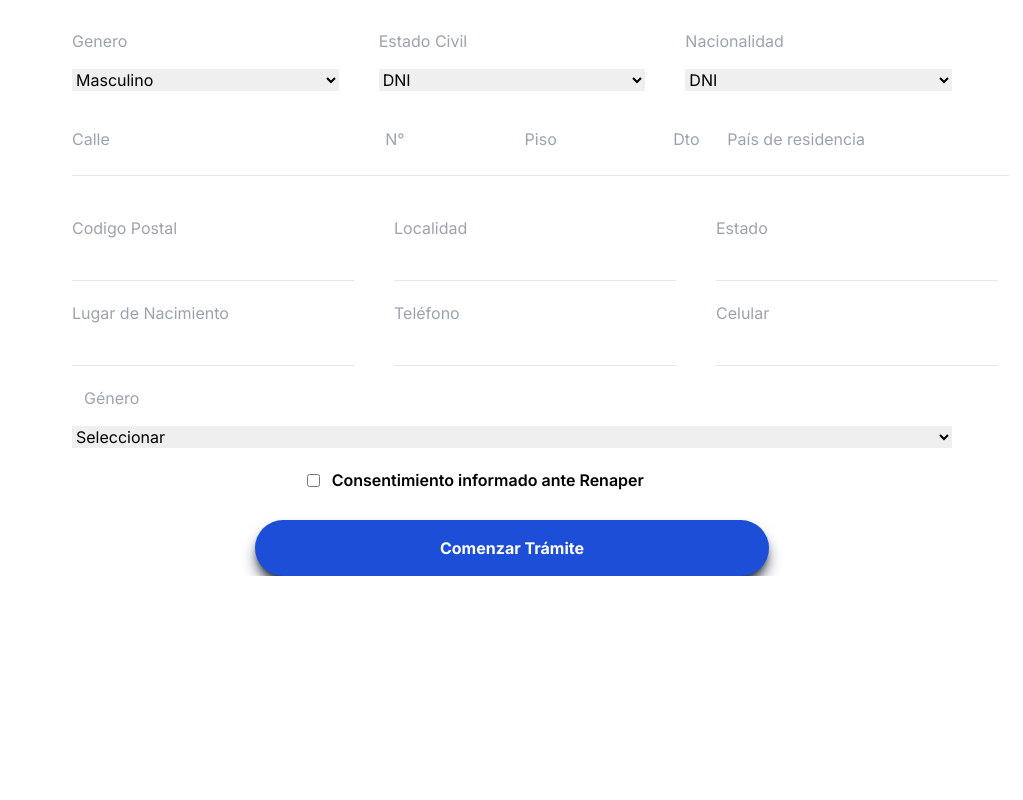
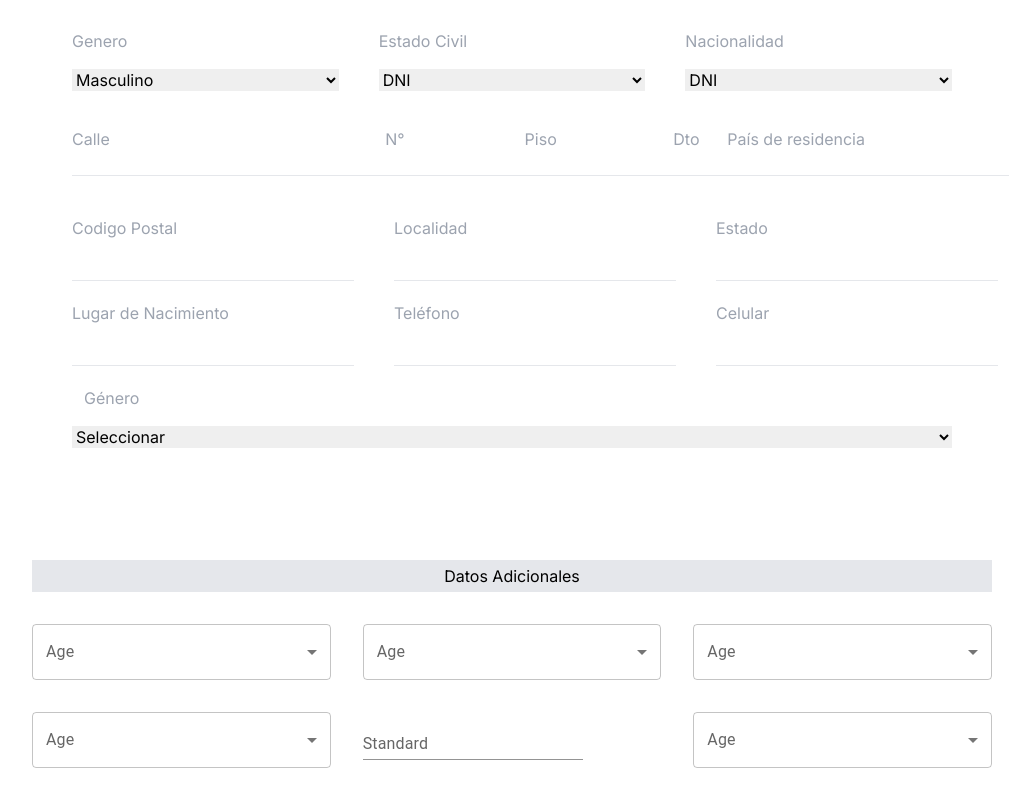
Before and after one commit to rosmildoLopes/formCuyaNext, a Next.js app: page /datosPersonales in a window 1280 px wide. Shown: the part 305-1105 px from the top of the page, without its empty margins (128-1151 px from the left). Before the commit the page ends 881 px from the top, so only its background shows below. Built offline with nearby package versions, Linux system fonts and the light colour scheme.

Commit message:
dos primeras lineas de datos adicionales

```diff
--- /dev/null
+++ b/app/components/DatosAdicionalesIput.jsx
@@ -0,0 +1,125 @@
+import React from "react";
+import Box from "@mui/material/Box";
+import InputLabel from "@mui/material/InputLabel";
+import MenuItem from "@mui/material/MenuItem";
+import FormControl from "@mui/material/FormControl";
+import Select, { SelectChangeEvent } from "@mui/material/Select";
+import TextField from "@mui/material/TextField";
+
+const DatosAdicionalesIput = () => {
+  const [age, setAge] = React.useState("");
+
+  const handleChange = (event) => {
+    setAge(event.target.value);
+  };
+  return (
+    <div className="flex flex-col gap-8 my-8">
+      {/* Primera Linea */}
+      <div className="flex flex-col justify-center items-center">
+        <h3 className="w-full bg-gray-200 text-center mt-20 py-1">
+          Datos Adicionales
+        </h3>
+      </div>
+      <div className="flex gap-8 ">
+        <div className="w-1/3">
+          <Box sx={{ minWidth: 120 }}>
+            <FormControl fullWidth>
+              <InputLabel id="demo-simple-select-label-1">Age</InputLabel>
+              <Select
+                labelId="demo-simple-select-label-1"
+                id="demo-simple-select-1"
+                value={age}
+                label="Age"
+                onChange={handleChange}
+              >
+                <MenuItem value={10}>Ten</MenuItem>
+                <MenuItem value={20}>Twenty</MenuItem>
+                <MenuItem value={30}>Thirty</MenuItem>
+              </Select>
+            </FormControl>
+          </Box>
+        </div>
+        <div className="w-1/3">
+          <Box sx={{ minWidth: 120 }}>
+            <FormControl fullWidth>
+              <InputLabel id="demo-simple-select-label-2">Age</InputLabel>
+              <Select
+                labelId="demo-simple-select-label-2"
+                id="demo-simple-select-2"
+                value={age}
+                label="Age"
+                onChange={handleChange}
+              >
+                <MenuItem value={10}>Ten</MenuItem>
+                <MenuItem value={20}>Twenty</MenuItem>
+                <MenuItem value={30}>Thirty</MenuItem>
+              </Select>
+            </FormControl>
+          </Box>
+        </div>
+        <div className="w-1/3">
+          <Box sx={{ minWidth: 120 }}>
+            <FormControl fullWidth>
+              <InputLabel id="demo-simple-select-label-3">Age</InputLabel>
+              <Select
+                labelId="demo-simple-select-label-3"
+                id="demo-simple-select-3"
+                value={age}
+                label="Age"
+                onChange={handleChange}
+              >
+                <MenuItem value={10}>Ten</MenuItem>
+                <MenuItem value={20}>Twenty</MenuItem>
+                <MenuItem value={30}>Thirty</MenuItem>
+              </Select>
+            </FormControl>
+          </Box>
+        </div>
+      </div>
+      {/* Segunda Linea */}
+      <div className="flex gap-8">
+        <div className="w-1/3">
+          <Box sx={{ minWidth: 120 }}>
+            <FormControl fullWidth>
+              <InputLabel id="demo-simple-select-label-1">Age</InputLabel>
+              <Select
+                labelId="demo-simple-select-label-1"
+                id="demo-simple-select-1"
+                value={age}
+                label="Age"
+                onChange={handleChange}
+              >
+                <MenuItem value={10}>Ten</MenuItem>
+                <MenuItem value={20}>Twenty</MenuItem>
+                <MenuItem value={30}>Thirty</MenuItem>
+              </Select>
+            </FormControl>
+          </Box>
+        </div>
+        <div className="w-1/3">
+          <TextField id="standard-basic" label="Standard" variant="standard" />
+        </div>
+        <div className="w-1/3">
+          <Box sx={{ minWidth: 120 }}>
+            <FormControl fullWidth>
+              <InputLabel id="demo-simple-select-label-3">Age</InputLabel>
+              <Select
+                labelId="demo-simple-select-label-3"
+                id="demo-simple-select-3"
+                value={age}
+                label="Age"
+                onChange={handleChange}
+              >
+                <MenuItem value={10}>Ten</MenuItem>
+                <MenuItem value={20}>Twenty</MenuItem>
+                <MenuItem value={30}>Thirty</MenuItem>
+              </Select>
+            </FormControl>
+          </Box>
+        </div>
+      </div>
+    </div>
+  );
+};
+
+export default DatosAdicionalesIput;
--- a/app/components/DatosPersonalesInput.jsx
+++ b/app/components/DatosPersonalesInput.jsx
@@ -327,26 +327,6 @@ const DatosPersonalesInput = () => {
               <p className="text-red-600">Este campo es obligatorio</p>
             )}
           </div>
-          <div className="flex justify-between items-center">
-            <div className="w-11/12 flex gap-3 justify-center items-center">
-              <input
-                type="checkbox"
-                {...register("consentimiento", {
-                  required: true,
-                })}
-              />
-
-              <p className="font-semibold">
-                Consentimiento informado ante Renaper
-              </p>
-            </div>
-          </div>
-          <button
-            type="submit"
-            className="bg-blue-700  shadow-lg shadow-gray-800 mt-2 text-white font-bold py-4 w-7/12 mx-auto rounded-full hover:scale-110 hover:shadow-2xl hover:shadow-gray-800 transition duration-300"
-          >
-            Comenzar Trámite
-          </button>
         </form>
       </div>
     </div>
--- a/app/datosPersonales/page.jsx
+++ b/app/datosPersonales/page.jsx
@@ -2,6 +2,7 @@
 import React from "react";
 import { useForm } from "react-hook-form";
 import DatosPersonalesInput from "../components/DatosPersonalesInput";
+import DatosAdicionalesIput from "../components/DatosAdicionalesIput";
 
 const DatosPersonales = () => {
   const {
@@ -17,6 +18,7 @@ const DatosPersonales = () => {
   return (
     <div className="w-9/12 mx-auto">
       <DatosPersonalesInput />
+      <DatosAdicionalesIput />
     </div>
   );
 };
--- a/package.json
+++ b/package.json
@@ -9,6 +9,9 @@
     "lint": "next lint"
   },
   "dependencies": {
+    "@emotion/react": "^11.11.4",
+    "@emotion/styled": "^11.11.5",
+    "@mui/material": "^5.15.15",
     "next": "^14.2.0",
     "react": "^18",
     "react-dom": "^18",
```
Also changed, not shown: 1 other file (tests, documents, lock files or other folders).
